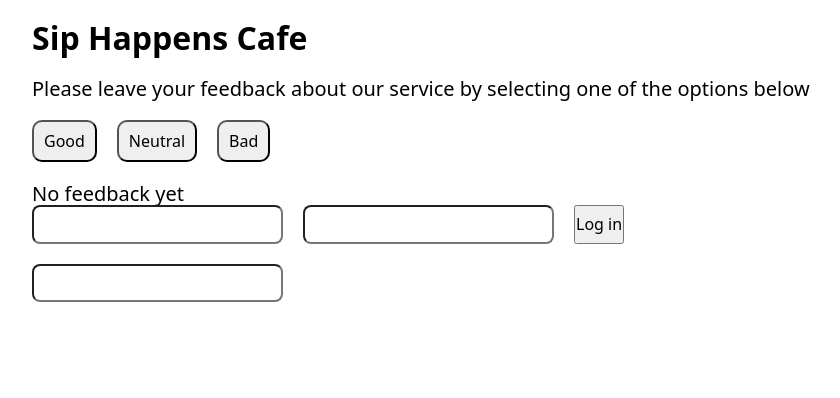
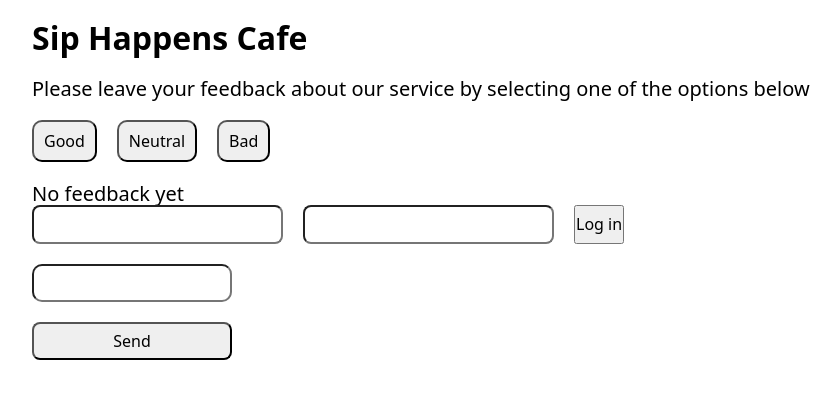
Before and after one commit to Developer-Mykhailo/test-3-react-project, a React (Vite) app: page / in a window 1280 px wide. Shown: the top 398 px of the page, without its empty margins (24-864 px from the left). Built offline with nearby package versions, Linux system fonts and the light colour scheme.

Commit message:
add simple form

```diff
--- a/src/App.jsx
+++ b/src/App.jsx
@@ -5,7 +5,7 @@ import Feedback from "./components/Feedback/Feedback";
 import Notification from "./components/Notification/Notification";
 import Options from "./components/Options/Options";
 import LoginForm from "./components/LoginForm/LoginForm";
-import SearchBar from "./components/SearchBar/SearchBar";
+import SimpleForm from "./components/SimpleForm/SimpleForm";
 
 function App() {
   // state
@@ -63,8 +63,7 @@ function App() {
       )}
 
       <LoginForm onLogin={handleLogin} />
-
-      <SearchBar />
+      <SimpleForm />
     </Container>
   );
 }
--- a/src/components/SearchBar/SearchBar.jsx
+++ /dev/null
@@ -1,19 +0,0 @@
-import { useState } from "react";
-import s from "./SearchBar.module.css";
-
-const SearchBar = () => {
-  const [inputValue, setInputValue] = useState("");
-
-  const handleCange = (evt) => {
-    setInputValue(evt.target.value);
-  };
-
-  return (
-    <div className={s.search_wrap} onChange={handleCange}>
-      <input type="text" />
-      <p>{inputValue}</p>
-    </div>
-  );
-};
-
-export default SearchBar;
--- a/src/components/SearchBar/SearchBar.module.css
+++ /dev/null
@@ -1,8 +0,0 @@
-.search_wrap input {
-  padding: 8px;
-  border-radius: 8px;
-}
-
-.search_wrap {
-  margin-bottom: 20px;
-}
--- /dev/null
+++ b/src/components/SimpleForm/SimpleForm.jsx
@@ -0,0 +1,27 @@
+import { useState } from "react";
+import s from "./SimpleForm.module.css";
+
+const SimpleForm = () => {
+  const [name, setName] = useState("");
+
+  // handlers
+  const handleChange = (e) => {
+    setName(e.target.value);
+  };
+
+  const handleSubmit = (e) => {
+    e.preventDefault();
+    console.log("Submitted name:", name);
+    setName("");
+  };
+
+  // JSX
+  return (
+    <form className={s.form} onSubmit={handleSubmit}>
+      <input type="text" value={name} onChange={handleChange} />
+      <button type="submit">Send</button>
+    </form>
+  );
+};
+
+export default SimpleForm;
--- /dev/null
+++ b/src/components/SimpleForm/SimpleForm.module.css
@@ -0,0 +1,16 @@
+.form {
+  display: flex;
+  flex-direction: column;
+  max-width: 200px;
+}
+
+.form input {
+  padding: 8px;
+  border-radius: 10px;
+  margin-bottom: 20px;
+}
+
+.form button {
+  padding: 8px;
+  border-radius: 8px;
+}
```
